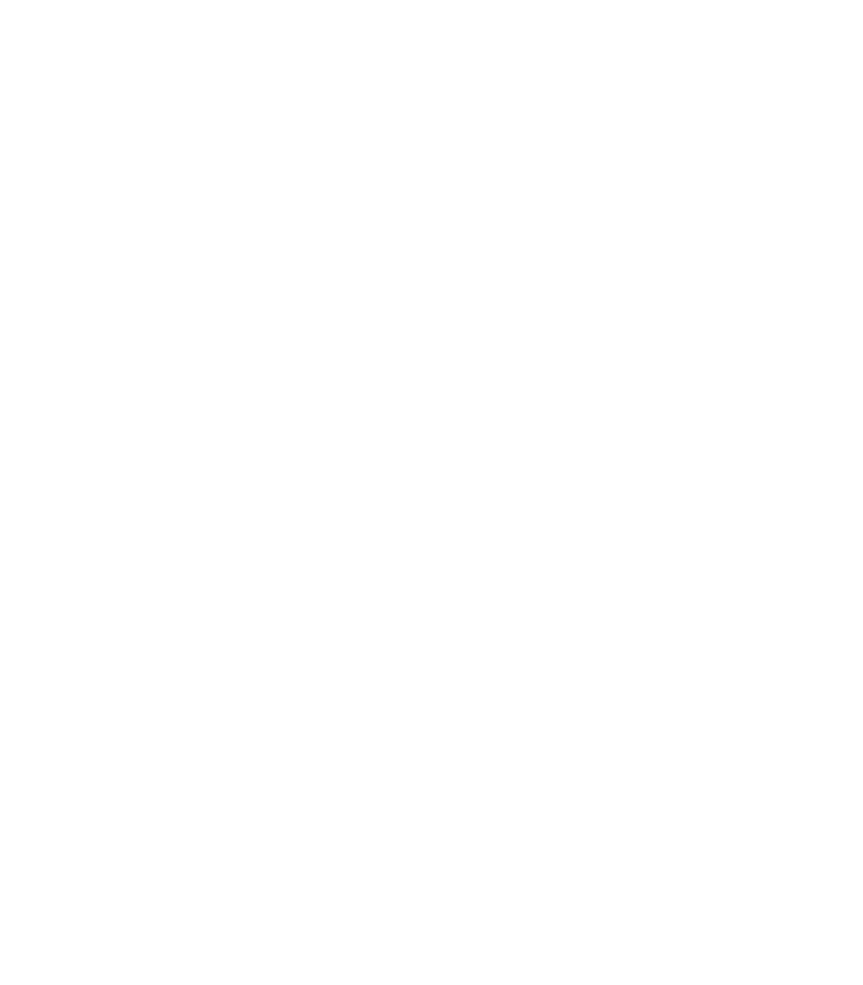
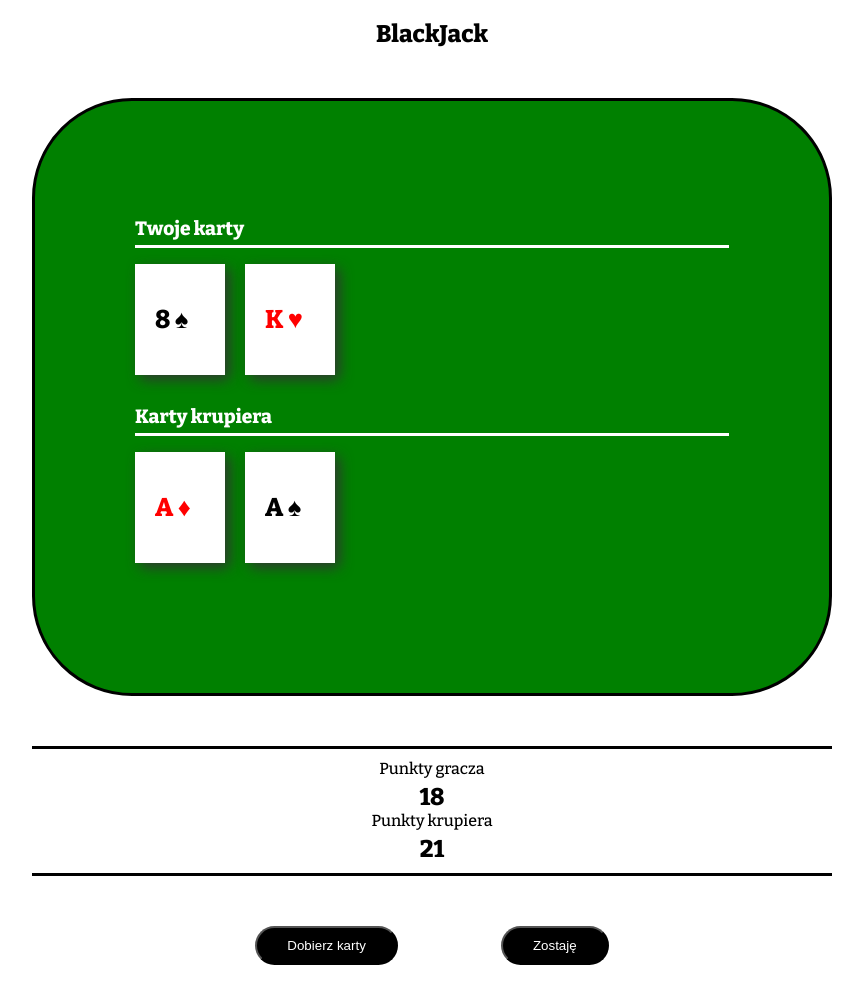
Before and after one commit to PiotrekPK/Blackjack, a plain HTML site: page index.html in a window 1280 px wide. Shown: the whole page, without its empty margins (208-1071 px from the left). Before the commit the page ends 800 px from the top, so only its background shows below. Drawn offline with nearby package versions, Linux system fonts and the light colour scheme.

Commit message:
ready game project balckJack

```diff
--- /dev/null
+++ b/app/Card.js
@@ -0,0 +1,38 @@
+export const Weights = [
+  "2",
+  "3",
+  "4",
+  "5",
+  "6",
+  "7",
+  "8",
+  "9",
+  "10",
+  "J",
+  "Q",
+  "K",
+  "A",
+];
+
+export const Types = ["spades", "hearts", "diamonds", "clubs"];
+
+export class Card {
+  mapTextToSign = {
+    hearts: "&hearts;",
+    spades: "&spades;",
+    diamonds: "&diams;",
+    clubs: "&clubs;",
+  };
+
+  constructor(weight, type) {
+    this.weight = weight;
+    this.type = type;
+  }
+
+  render() {
+    const card = document.createElement("div");
+    card.setAttribute("class", `card ${this.type}`);
+    card.innerHTML = `${this.weight} ${this.mapTextToSign[this.type]}`;
+    return card;
+  }
+}
--- /dev/null
+++ b/app/Deck.js
@@ -0,0 +1,23 @@
+import { Card, Types, Weights } from "./Card.js";
+export class Deck {
+  cards = [];
+
+  constructor() {
+    Types.forEach((type) => {
+      Weights.forEach((weight) => this.cards.push(new Card(weight, type)));
+    });
+  }
+  shuffle() {
+    for (let i = this.cards.length - 1; i > 0; i--) {
+      const j = Math.floor(Math.random() * i);
+      const temp = this.cards[i];
+      this.cards[i] = this.cards[j];
+      this.cards[j] = temp;
+    }
+    return this.cards;
+  }
+
+  pickOne() {
+    return this.cards.pop();
+  }
+}
--- /dev/null
+++ b/app/Game.js
@@ -0,0 +1,106 @@
+import { Deck } from "./Deck.js";
+import { Message } from "./Message.js";
+import { Player } from "./Player.js";
+import { Table } from "./Table.js";
+
+class Game {
+  constructor({
+    player,
+    table,
+    hitButton,
+    standButton,
+    playerPoints,
+    dealerPoints,
+    messageBox,
+  }) {
+    this.messageBox = messageBox;
+    this.hitButton = hitButton;
+    this.standButton = standButton;
+    this.playerPoints = playerPoints;
+    this.dealerPoints = dealerPoints;
+    this.player = player;
+    this.dealer = new Player("krupier");
+    this.table = table;
+    this.deck = new Deck();
+    this.deck.shuffle();
+  }
+
+  run() {
+    this.hitButton.addEventListener("click", (event) => this.hitCard());
+    this.standButton.addEventListener("click", (event) => this.dealerPlays());
+    this.dealCards();
+  }
+  hitCard() {
+    const card = this.deck.pickOne();
+    this.player.hand.addCard(card);
+    this.table.showPlayersCard(card);
+    this.playerPoints.innerHTML = this.player.calculatePoints();
+  }
+  dealCards() {
+    for (let n = 0; n < 2; n++) {
+      let card1 = this.deck.pickOne();
+      this.player.hand.addCard(card1);
+      this.table.showPlayersCard(card1);
+
+      let card2 = this.deck.pickOne();
+      this.dealer.hand.addCard(card2);
+      this.table.showDealersCard(card2);
+    }
+    this.playerPoints.innerHTML = this.player.calculatePoints();
+    this.dealerPoints.innerHTML = this.dealer.calculatePoints();
+  }
+  dealerPlays() {
+    while (
+      this.dealer.points <= this.player.points &&
+      this.dealer.points <= 21 &&
+      this.player.points <= 21
+    ) {
+      const card = this.deck.pickOne();
+      this.dealer.hand.addCard(card);
+      this.table.showDealersCard(card);
+      this.dealerPoints.innerHTML = this.dealer.calculatePoints();
+    }
+    this.endTheGame();
+  }
+
+  endTheGame() {
+    this.hitButton.removeEventListener("click", (event) => this.hitCard());
+    this.standButton.removeEventListener("click", (event) =>
+      this.dealerPlays()
+    );
+    this.hitButton.style.display = "none";
+    this.standButton.style.display = "none";
+    if (this.player.points < 21 && this.player.points == this.dealer.points) {
+      this.messageBox.setText("Remis").show();
+      return;
+    }
+    if (this.player.points > 21) {
+      this.messageBox.setText("Wygrywa Dealer").show();
+      return;
+    }
+    if (this.dealer.points > 21) {
+      this.messageBox.setText("Wygrywa Player").show();
+      return;
+    }
+    if (this.player.points < this.dealer.points) {
+      this.messageBox.setText("Wygrywa Dealer").show();
+      return;
+    }
+  }
+}
+const messageBox = new Message(document.getElementById("message"));
+const table = new Table(
+  document.getElementById("dealersCards"),
+  document.getElementById("playersCards")
+);
+const player = new Player("Piotrek");
+const game = new Game({
+  hitButton: document.getElementById("hit"),
+  standButton: document.getElementById("stand"),
+  playerPoints: document.getElementById("playerPoints"),
+  dealerPoints: document.getElementById("dealerPoints"),
+  player,
+  table,
+  messageBox,
+});
+game.run();
--- /dev/null
+++ b/app/Hand.js
@@ -0,0 +1,34 @@
+export class Hand {
+  constructor() {
+    this.cards = [];
+  }
+  addCard(card) {
+    this.cards.push(card);
+  }
+
+  countCardsByWeight(weight) {
+    return this.cards.filter((card) => card.weight == weight).length;
+  }
+  getStrenght() {
+    if (this.countCardsByWeight("A") == 2 && this.cards.length == 2) {
+      return 21;
+    }
+    const cards = this.cards.map((card) => {
+      if (["K", "J", "Q"].includes(card.weight)) {
+        return 10;
+      }
+
+      if (this.cards.length == 2 && card.weight == "A") {
+        return 11;
+      }
+      if (this.cards.length > 2 && card.weight == "A") {
+        return 1;
+      }
+
+      return parseInt(card.weight);
+    });
+    return cards.reduce(function (sum, weight) {
+      return parseInt(sum) + parseInt(weight);
+    });
+  }
+}
--- /dev/null
+++ b/app/Message.js
@@ -0,0 +1,15 @@
+export class Message {
+  constructor(element) {
+    this.element = element;
+  }
+  setText(message) {
+    this.element.innerHTML = message;
+    return this;
+  }
+  show() {
+    this.element.style.display = "block";
+  }
+  hiden() {
+    this.element.style.display = "hiden";
+  }
+}
--- /dev/null
+++ b/app/Player.js
@@ -0,0 +1,13 @@
+import { Hand } from "./Hand.js";
+
+export class Player {
+  constructor(name) {
+    this.name = name;
+    this.points = 0;
+    this.hand = new Hand();
+  }
+  calculatePoints() {
+    this.points = this.hand.getStrenght();
+    return this.points;
+  }
+}
--- /dev/null
+++ b/app/Table.js
@@ -0,0 +1,13 @@
+export class Table {
+  constructor(dealersCards, PlayersCards) {
+    this.dealersCards = dealersCards;
+    this.playersCards = PlayersCards;
+  }
+
+  showPlayersCard(card) {
+    this.playersCards.appendChild(card.render());
+  }
+  showDealersCard(card) {
+    this.dealersCards.appendChild(card.render());
+  }
+}
--- a/index.html
+++ b/index.html
@@ -1,17 +1,38 @@
 <!DOCTYPE html>
-<html lang="en">
-
-<head>
-    <meta charset="UTF-8">
-    <meta name="viewport" content="width=device-width, initial-scale=1.0, user-scalable=no, maximum-scale=1, minimum-scale=1">
-    <title>Document</title>
-
-</head>
-
-<body>
-    <div class="game">
-
-    </div>
-</body>
-
+<html lang="pl">
+  <head>
+    <meta charset="UTF-8" />
+    <meta name="viewport" content="width=device-width, initial-scale=1.0" />
+    <title>BlackJack</title>
+    <link
+      href="https://fonts.googleapis.com/css2?family=Bitter:wght@100;500;800&display=swap"
+      rel="stylesheet"
+    />
+    <link rel="stylesheet" href="style.css" />
+  </head>
+  <body>
+    <div id="message"></div>
+    <section id="blackJack">
+      <header>
+        <h1>BlackJack</h1>
+      </header>
+      <div id="table">
+        <h2>Twoje karty</h2>
+        <div id="playersCards"></div>
+        <h2>Karty krupiera</h2>
+        <div id="dealersCards"></div>
+      </div>
+      <div id="points">
+        Punkty gracza
+        <div id="playerPoints"></div>
+        Punkty krupiera
+        <div id="dealerPoints"></div>
+      </div>
+      <div id="buttons">
+        <button id="hit">Dobierz karty</button>
+        <button id="stand">Zostaję</button>
+      </div>
+    </section>
+    <script src="app/Game.js" type="module"></script>
+  </body>
 </html>
--- /dev/null
+++ b/style.css
@@ -0,0 +1,101 @@
+body {
+  font-family: "Bitter", serif;
+}
+
+h1 {
+  text-align: center;
+  font-weight: 800;
+}
+
+h2 {
+  font-size: 1.2em;
+  display: block;
+  width: 100%;
+  color: #fff;
+  border-bottom: 3px #fff solid;
+  padding-bottom: 5px;
+}
+
+#points {
+  text-align: center;
+  border-top: 3px black solid;
+  border-bottom: 3px black solid;
+  padding: 10px 0px;
+}
+
+#points div {
+  padding-top: 5px;
+  font-weight: bold;
+  font-size: 1.5em;
+}
+
+#blackJack {
+  width: 800px;
+  margin: 20px auto;
+  position: relative;
+}
+
+#table {
+  background-color: green;
+  padding: 100px;
+  border-radius: 100px;
+  border: 3px black solid;
+  margin: 50px 0px;
+}
+
+#playersCards,
+#dealersCards {
+  display: flex;
+  margin-bottom: 30px;
+  min-height: 110px;
+  flex-wrap: wrap;
+}
+
+.card {
+  background: #fff;
+  font-size: 1.6rem;
+  width: 50px;
+  padding: 40px 20px;
+  font-weight: bold;
+  margin-right: 20px;
+  box-shadow: 0.2em 0.2em 0.5em #333;
+}
+
+.hearts,
+.diamonds {
+  color: #ff0000;
+}
+
+.spades,
+.clubs {
+  color: #000;
+}
+
+#message {
+  display: none;
+  z-index: 9999;
+  position: absolute;
+  top: 300px;
+  left: 0;
+  width: 100%;
+  background-color: rgba(255, 255, 255, 0.95);
+  font-size: 3em;
+  line-height: 4;
+  font-weight: bold;
+  text-align: center;
+  -webkit-box-shadow: -1px 14px 73px -22px rgba(0, 0, 0, 0.56);
+  -moz-box-shadow: -1px 14px 73px -22px rgba(0, 0, 0, 0.56);
+  box-shadow: -1px 14px 73px -22px rgba(0, 0, 0, 0.56);
+}
+
+#buttons {
+  padding-top: 50px;
+  text-align: center;
+}
+#buttons button {
+  padding: 10px 30px;
+  border-radius: 30px;
+  background: #000;
+  color: #fff;
+  margin: 0 50px;
+}
```
